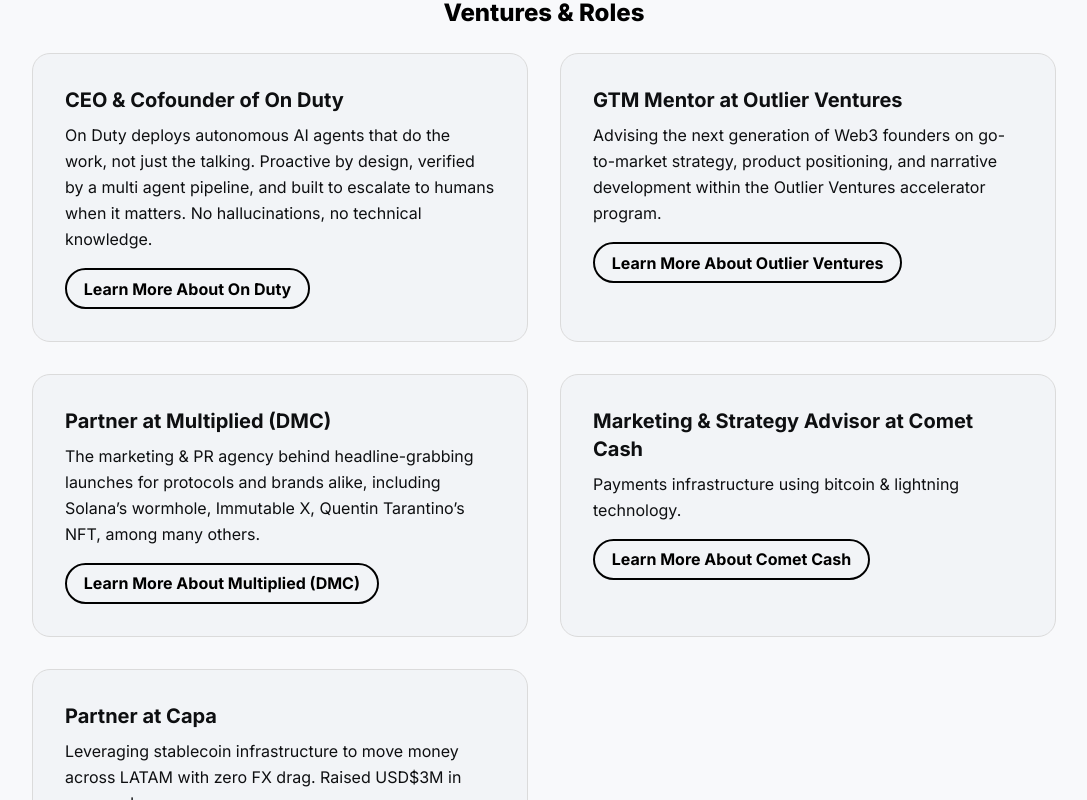
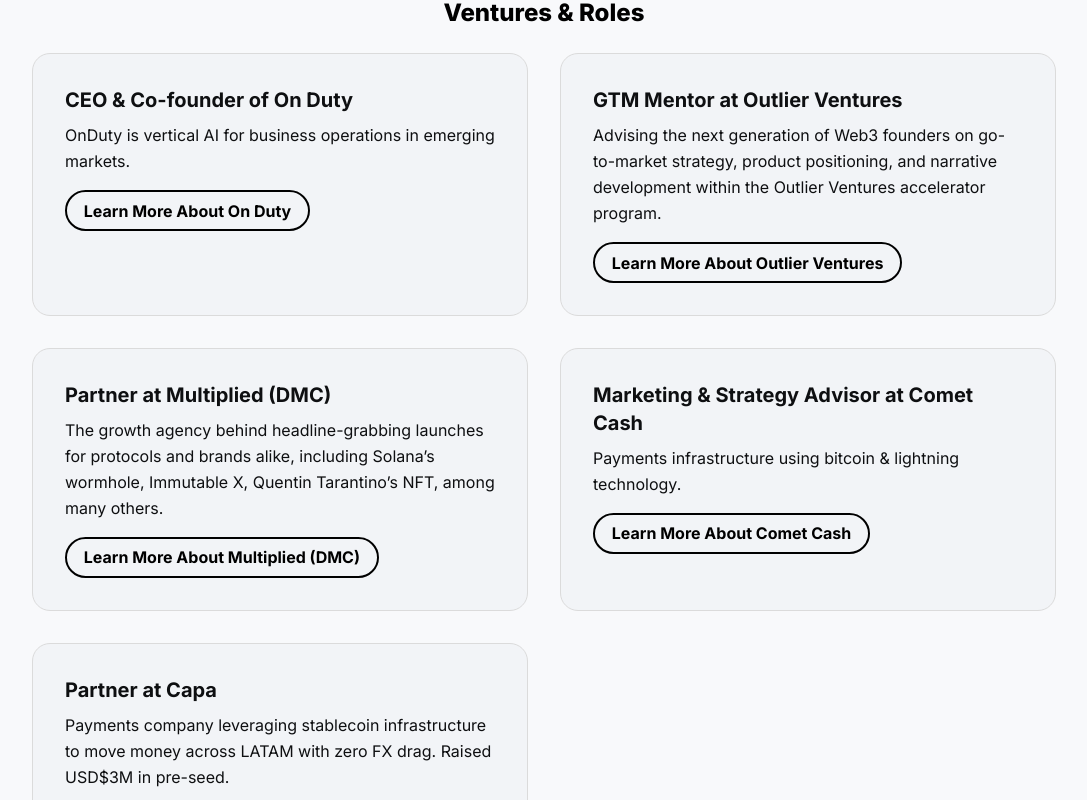
Before and after one commit to danielforeroj/danielforeroj, a React (Vite) app: page / in a window 1280 px wide. Shown: the part 1240-2040 px from the top of the page, without its empty margins (96-1183 px from the left). Built offline with nearby package versions, Linux system fonts and the light colour scheme.

Commit message:
Update venture titles and descriptions in mockData

```diff
--- a/data/mockData.ts
+++ b/data/mockData.ts
@@ -39,8 +39,8 @@ export const initialHomeContent: HomeContent = {
   ],
   ventures: [
     {
-      title: "CEO & Cofounder of On Duty",
-      body: "On Duty deploys autonomous AI agents that do the work, not just the talking. Proactive by design, verified by a multi agent pipeline, and built to escalate to humans when it matters. No hallucinations, no technical knowledge.",
+      title: "CEO & Co-founder of On Duty",
+      body: "OnDuty is vertical AI for business operations in emerging markets.",
       ctaLabel: "Learn More About On Duty",
       ctaUrl: "https://alwaysonduty.io"
     },
@@ -52,7 +52,7 @@ export const initialHomeContent: HomeContent = {
     },
     {
       title: "Partner at Multiplied (DMC)",
-      body: "The marketing & PR agency behind headline-grabbing launches for protocols and brands alike, including Solana’s wormhole, Immutable X, Quentin Tarantino’s NFT, among many others.",
+      body: "The growth agency behind headline-grabbing launches for protocols and brands alike, including Solana’s wormhole, Immutable X, Quentin Tarantino’s NFT, among many others.",
       ctaLabel: "Learn More About Multiplied (DMC)",
       ctaUrl: "https://multipliedhq.com"
     },
@@ -64,7 +64,7 @@ export const initialHomeContent: HomeContent = {
     },
     {
       title: "Partner at Capa",
-      body: "Leveraging stablecoin infrastructure to move money across LATAM with zero FX drag. Raised USD$3M in pre-seed.",
+      body: "Payments company leveraging stablecoin infrastructure to move money across LATAM with zero FX drag. Raised USD$3M in pre-seed.",
       ctaLabel: "Learn More About Capa",
       ctaUrl: "https://capa.fi"
     }
```
